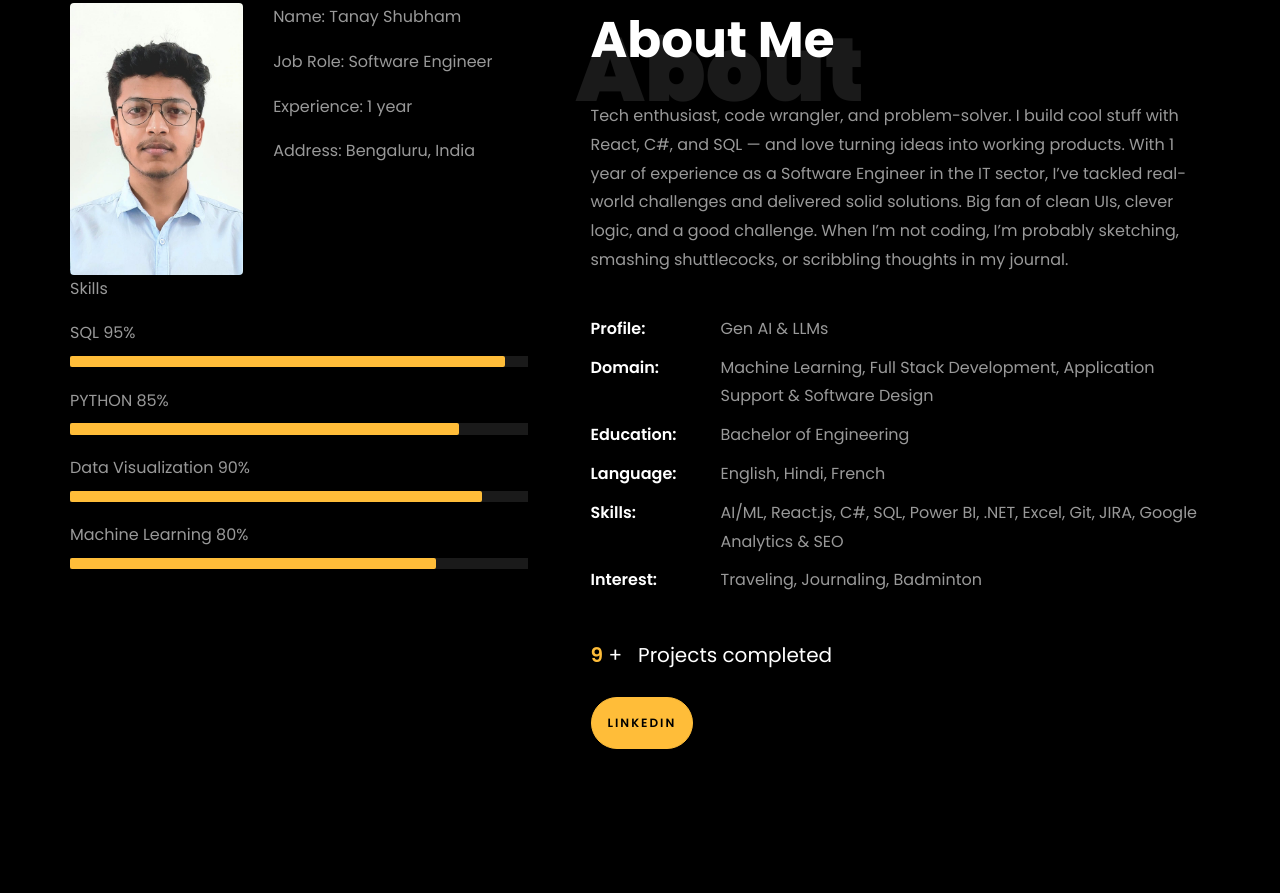
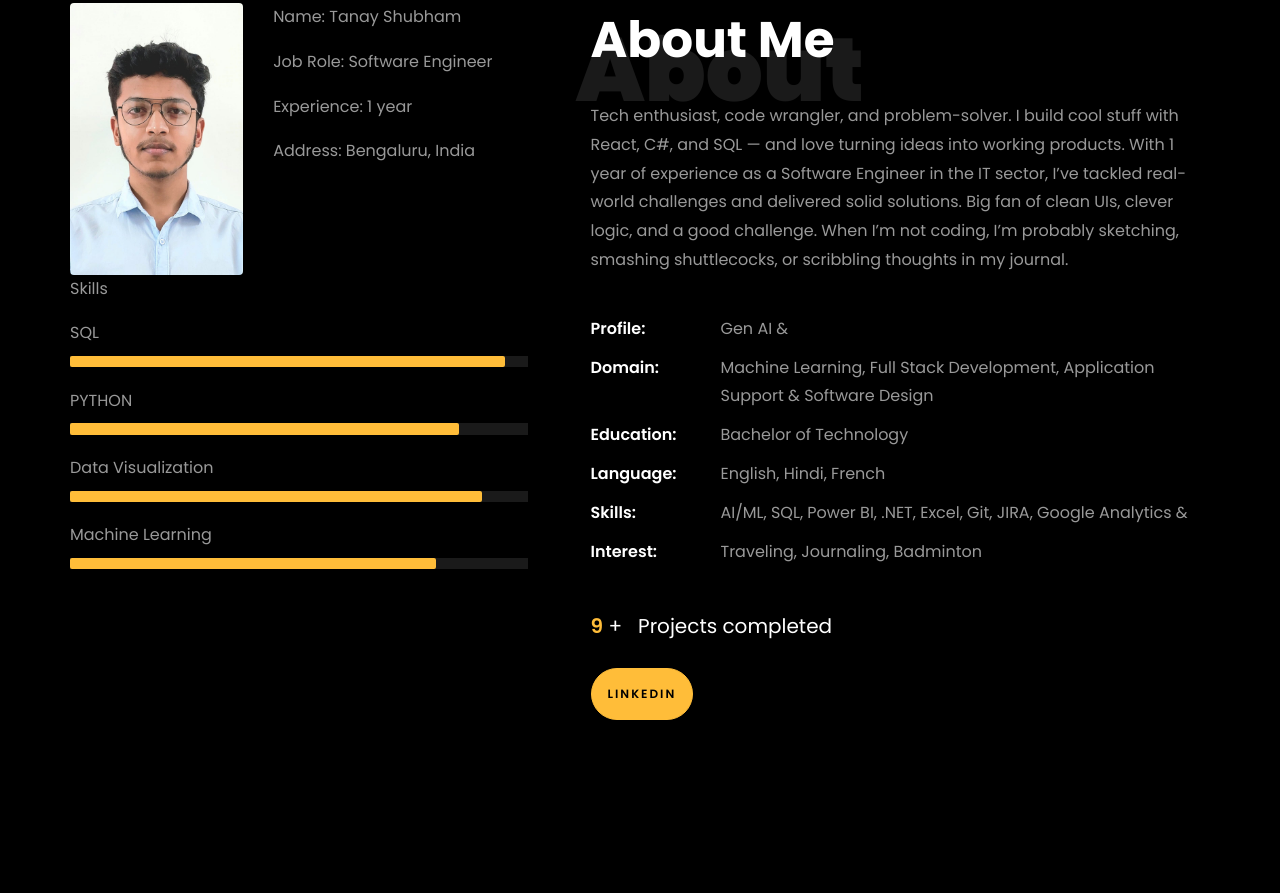
Before and after one commit to tanaylive/tanaylive.github.io, a plain HTML site: page index.html in a window 1280 px wide. Shown: the part 859-1752 px from the top of the page. Drawn offline with Linux system fonts and the light colour scheme; grey boxes are pictures that could not be loaded; files whose address does not match are found by name.

Commit message:
Update index.html

```diff
--- a/index.html
+++ b/index.html
@@ -228,31 +228,31 @@
 
 								<div class="skill-mf">
 									<p class="title-s">Skills</p>
-									<span>SQL</span> <span class="pull-right">95%</span>
+									<span>SQL</span> <span class="pull-right"></span>
 									<div class="progress">
 										<div class="progress-bar" role="progressbar" style="width: 95%;" aria-valuenow="95" aria-valuemin="0"
 											aria-valuemax="100"></div>
 									</div>
 
-									<span>PYTHON</span> <span class="pull-right">85%</span>
+									<span>PYTHON</span> <span class="pull-right"></span>
 									<div class="progress">
 										<div class="progress-bar" role="progressbar" style="width: 85%" aria-valuenow="85" aria-valuemin="0"
 											aria-valuemax="100"></div>
 									</div>
 
-									<span>Data Visualization</span> <span class="pull-right">90%</span>
+									<span>Data Visualization</span> <span class="pull-right"></span>
 									<div class="progress">
 										<div class="progress-bar" role="progressbar" style="width: 90%" aria-valuenow="90" aria-valuemin="0"
 											aria-valuemax="100"></div>
 									</div>
 
-									<!-- <span>Statistical Analysis</span> <span class="pull-right">85%</span>
+									<!-- <span>Statistical Analysis</span> <span class="pull-right"></span>
 									<div class="progress">
 										<div class="progress-bar" role="progressbar" style="width: 85%" aria-valuenow="85" aria-valuemin="0"
 											aria-valuemax="100"></div>
 									</div> -->
 
-									<span>Machine Learning</span> <span class="pull-right">80%</span>
+									<span>Machine Learning</span> <span class="pull-right"></span>
 									<div class="progress">
 										<div class="progress-bar" role="progressbar" style="width: 80%" aria-valuenow="80" aria-valuemin="0"
 											aria-valuemax="100"></div>
@@ -273,12 +273,12 @@
                                    I build cool stuff with React, C#, and SQL — and love turning ideas into working products. With 1 year of experience as a Software Engineer in the IT sector, I’ve tackled real-world challenges and delivered solid solutions.
                                    Big fan of clean UIs, clever logic, and a good challenge. When I’m not coding, I’m probably sketching, smashing shuttlecocks, or scribbling thoughts in my journal.</p>
 								<ul class="about-info mt-4 px-md-0 px-2">
-									<li class="d-flex"><span>Profile:</span> <span>Gen AI &amp; LLMs</span></li>
+									<li class="d-flex"><span>Profile:</span> <span>Gen AI &amp; </span></li>
 									<li class="d-flex"><span>Domain:</span> <span> Machine Learning, Full Stack Development, Application Support &amp; Software Design</span></li>
-									<li class="d-flex"><span>Education:</span> <span>Bachelor of Engineering</span></li>
+									<li class="d-flex"><span>Education:</span> <span>Bachelor of Technology</span></li>
 									<li class="d-flex"><span>Language:</span> <span>English, Hindi, French</span></li>
 									<!-- <li class="d-flex"><span>BI Tools:</span> <span>Microsoft Power BI, Looker &amp; Tableau</span></li> -->
-									<li class="d-flex"><span>Skills:</span> <span>AI/ML, React.js, C#, SQL, Power BI, .NET, Excel, Git, JIRA, Google Analytics &amp; SEO</span></li>
+									<li class="d-flex"><span>Skills:</span> <span>AI/ML, SQL, Power BI, .NET, Excel, Git, JIRA, Google Analytics &amp;</span></li>
 									<li class="d-flex"><span>Interest:</span> <span>Traveling, Journaling, Badminton</span></li>
 
 								</ul>
@@ -499,7 +499,7 @@
           <div class="col-md d-flex justify-content-center counter-wrap ftco-animate">
             <div class="block-18">
               <div class="text">
-                <strong class="number" data-number="500">0</strong>
+                <strong class="number" data-number="100">0</strong>
                 <span>Cups of coffee</span>
               </div>
             </div>
```
